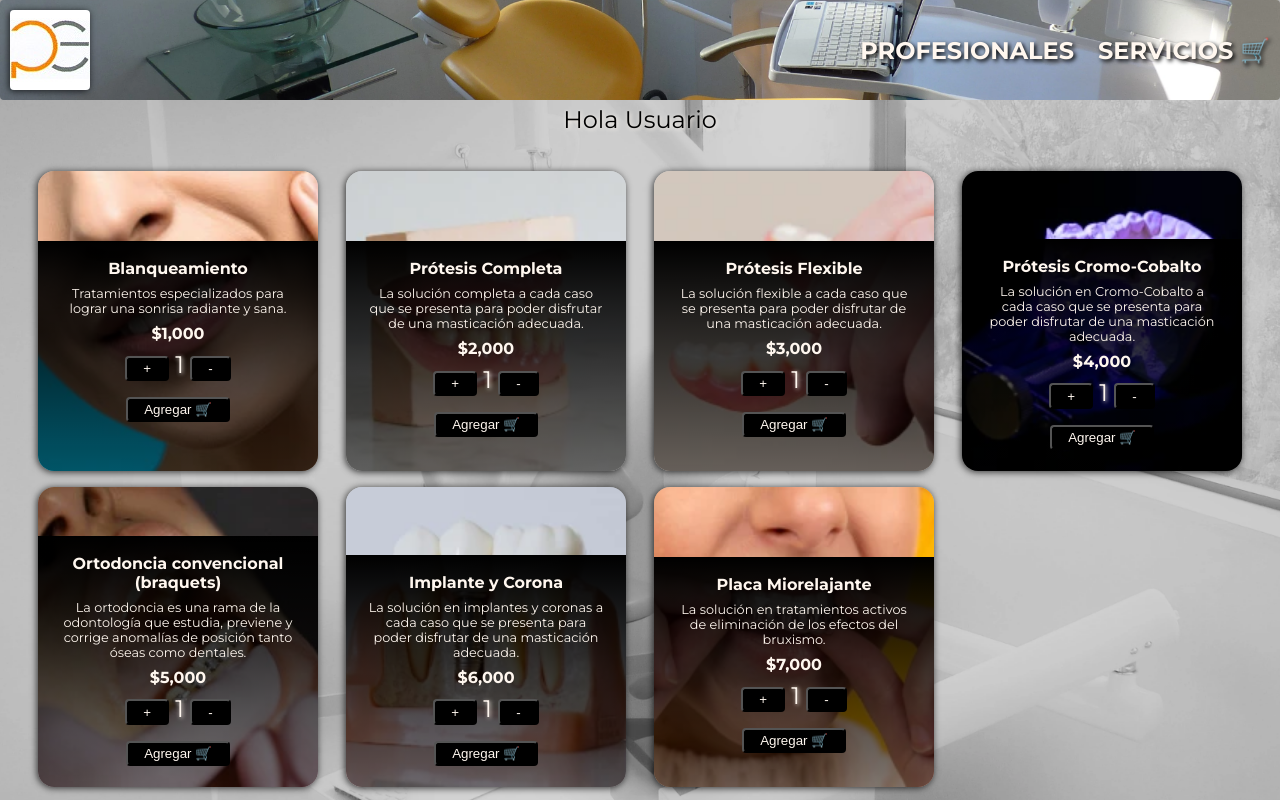
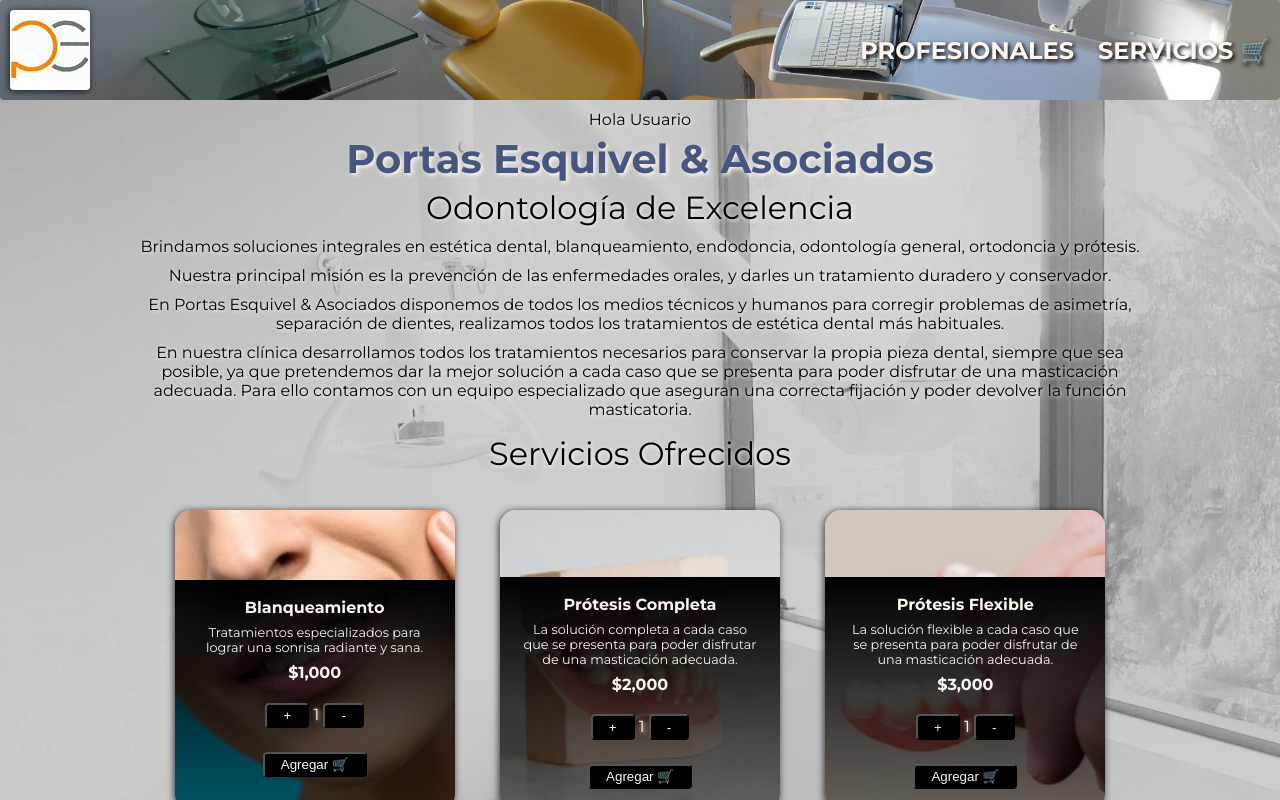
Before and after one commit to ElYonpol/app-jppe, a React (Create React App) app: page / in a window 1280 px wide. Shown: the top 800 px of the page. Built offline with nearby package versions, Linux system fonts and the light colour scheme.

Commit message:
2da-pre-entrega

```diff
--- a/src/App.css
+++ b/src/App.css
@@ -6,7 +6,7 @@
 	min-height: 100vh;
 	display: flex;
 	flex-direction: column;
-	align-items: space-around;
+	align-items: center;
 	justify-content: flex-start;
 	background-image: url(./assets/images/main_background.webp);
 	background-position: center bottom;
--- a/src/App.js
+++ b/src/App.js
@@ -2,14 +2,13 @@ import React from "react";
 
 import "./App.css";
 import "./index.css";
-import "./components/ItemListContainer/ItemListContainer.css";
+import "./components/ItemList/ItemList.css";
 
 import ItemListContainer from "./components/ItemListContainer/ItemListContainer";
 import NavBar from "./components/NavBar/NavBar";
 import Greeting from "./components/Greeting/Greeting";
 import Footer from "./components/Footer/Footer";
 
-//let URL = `https://635d78e707076ac24f3dbf4a.mockapi.io/productos`;
 
 function App() {
 	return (
@@ -17,11 +16,14 @@ function App() {
 			<div className="App">
 				<header className="App-header">
 					<NavBar />
-					<Greeting />
+					<div className="col--main">
+						<Greeting />
+					</div>
+					<div className="display-1--subtitle">Servicios Ofrecidos</div>
 					<div className="cartCards--container">
-						<ItemListContainer text="La Odontología puede solucionar tus problemas y dolores dentales" />
+						<ItemListContainer />
 					</div>
-				<Footer />
+					<Footer />
 				</header>
 			</div>
 		</>
--- a/src/components/Greeting/Greeting.jsx
+++ b/src/components/Greeting/Greeting.jsx
@@ -1,18 +1,41 @@
 import { useState, useEffect } from "react";
+import "../../index.css";
 
 export default function Greeting() {
 	const [person, setPerson] = useState("...");
 
-	console.log("Este es un render del componente con estado: ", person);
-
 	useEffect(() => {
-		console.log("El componente ya fue montado");
-		setPerson("Usuario");
-	},[]);
+		setPerson("Usuario"); //En el futuro esto debiera identificar al Usuario
+	}, []);
 
 	return (
 		<>
 			<div className="display-1--description">Hola {person}</div>
+			<h1>
+				<div className="display-1-intro">Portas Esquivel & Asociados</div>
+			</h1>
+			<div className="display-1--subtitle">Odontología de Excelencia</div>
+			<div className="display-1--description">
+				Brindamos soluciones integrales en estética dental, blanqueamiento,
+				endodoncia, odontología general, ortodoncia y prótesis.
+			</div>
+			<div className="display-1--description">
+				Nuestra principal misión es la prevención de las enfermedades orales, y
+				darles un tratamiento duradero y conservador.
+			</div>
+			<div className="display-1--description">
+				En Portas Esquivel & Asociados disponemos de todos los medios técnicos y
+				humanos para corregir problemas de asimetría, separación de dientes,
+				realizamos todos los tratamientos de estética dental más habituales.
+			</div>
+			<div className="display-1--description">
+				En nuestra clínica desarrollamos todos los tratamientos necesarios para
+				conservar la propia pieza dental, siempre que sea posible, ya que
+				pretendemos dar la mejor solución a cada caso que se presenta para poder
+				disfrutar de una masticación adecuada. Para ello contamos con un equipo
+				especializado que aseguran una correcta fijación y poder devolver la
+				función masticatoria.
+			</div>
 		</>
 	);
 }
--- a/src/components/Item/Item.jsx
+++ b/src/components/Item/Item.jsx
@@ -1,6 +1,6 @@
 import React from "react";
 import ItemCount from "../ItemCount/ItemCount";
-import "../ItemListContainer/ItemListContainer.css";
+import "../ItemList/ItemList.css";
 
 export default function Item(props) {
 	return (
--- a/src/components/ItemListContainer/ItemListContainer.css
+++ b/src/components/ItemList/ItemList.css
@@ -6,6 +6,7 @@
 	grid-gap: 1rem;
 	justify-items: center;
 	padding: 2rem;
+	width: max(500px, 80%);
 }
 
 .cartCard {
--- a/src/components/ItemList/ItemList.jsx
+++ b/src/components/ItemList/ItemList.jsx
@@ -1,13 +1,25 @@
+import React from "react";
 import Item from "../Item/Item";
-import { Link } from "react-router-dom";
-import products from "../data/mockdata";
+import "./ItemList.css";
 
-export default function ItemList(products){
+export default function ItemList(props){
     return(
-        <div>
-            {props.map((product) =>{
-
-            }))}
-        </div>
+		<>
+			{props.products.map((item) => {
+				return (
+					<Item
+						key={item.id}
+						articulo={item.articulo}
+						categoria={item.categoria}
+						imagen={item.imagen}
+						claseCSS={item.claseCSS}
+						title={item.title}
+						body={item.body}
+						precio={item.precio}
+						cantidad={item.cantidad}
+					/>
+				);
+			})}
+		</>
     )
 }
--- a/src/components/ItemListContainer/ItemListContainer.jsx
+++ b/src/components/ItemListContainer/ItemListContainer.jsx
@@ -1,25 +1,15 @@
-import React from "react";
-import Item from "../Item/Item";
-import "./ItemListContainer.css";
-import products from "../data/mockdata";
+import React, { useState, useEffect } from "react";
+import ItemList from "../ItemList/ItemList";
+import getItems from "../../services/mockService";
 
 export default function ItemListContainer() {
+	const [products, setProducts] = useState([]);
+
+	useEffect(() => {
+		getItems().then((respuesta) => setProducts(respuesta));
+	}, []);
+
 	return (
-		<>
-			{products.map((item) => {
-				return (
-					<Item
-						articulo={item.articulo}
-						categoria={item.categoria}
-						imagen={item.imagen}
-						claseCSS={item.claseCSS}
-						title={item.title}
-						body={item.body}
-						precio={item.precio}
-						cantidad={item.cantidad}
-					/>
-				);
-			})}
-		</>
+		<ItemList products={products} />
 	);
 }
--- a/src/index.css
+++ b/src/index.css
@@ -23,11 +23,42 @@ body {
 	border-radius: 4px;
 }
 
-.display-1--subtitle,
-.display-1--description {
-	font-size: 1.5rem;
+.display-1-intro {
+	color: #475681;
+	font-size: 2.5rem;
+	font-weight: 700;
+	text-shadow: 2px 2px 4px #fff7ef;
+	text-align: center;
+}
+
+.display-1--subtitle {
+	font-size: 2rem;
 	font-weight: 400;
 	text-shadow: 1px 1px 4px #fff7ef;
 	padding-top: 5px;
 	padding-bottom: 5px;
 }
+
+.display-1--description {
+	font-size: 1rem;
+	font-weight: 400;
+	text-shadow: 1px 1px 4px #fff7ef;
+	padding-top: 5px;
+	padding-bottom: 5px;
+}
+
+.row--main {
+	display: flex;
+	flex-direction: row;
+	align-items: center;
+	justify-content: space-around;
+	padding: 5px;
+	row-gap: 10px;
+}
+
+.col--main {
+	display: flex;
+	flex-direction: column;
+	padding: 5px;
+	width: max(500px, 80%);
+}
--- /dev/null
+++ b/src/services/mockService.js
@@ -0,0 +1,11 @@
+import products from "../components/data/mockdata";
+
+//import products from "https://635d78e707076ac24f3dbf4a.mockapi.io/productos";
+
+export default function getItems() {
+	return new Promise((resolve) => {
+		setTimeout(() => {
+			resolve(products);
+		}, 2000);
+	});
+}
```
Also changed, not shown: src/_promises/Promise_conAsyncAwait&Catch.js (added, +24 -0 lines), src/_promises/Promise_conAsyncAwait.js (added, +20 -0 lines), src/_promises/Promise_conCatch.js (added, +24 -0 lines).
